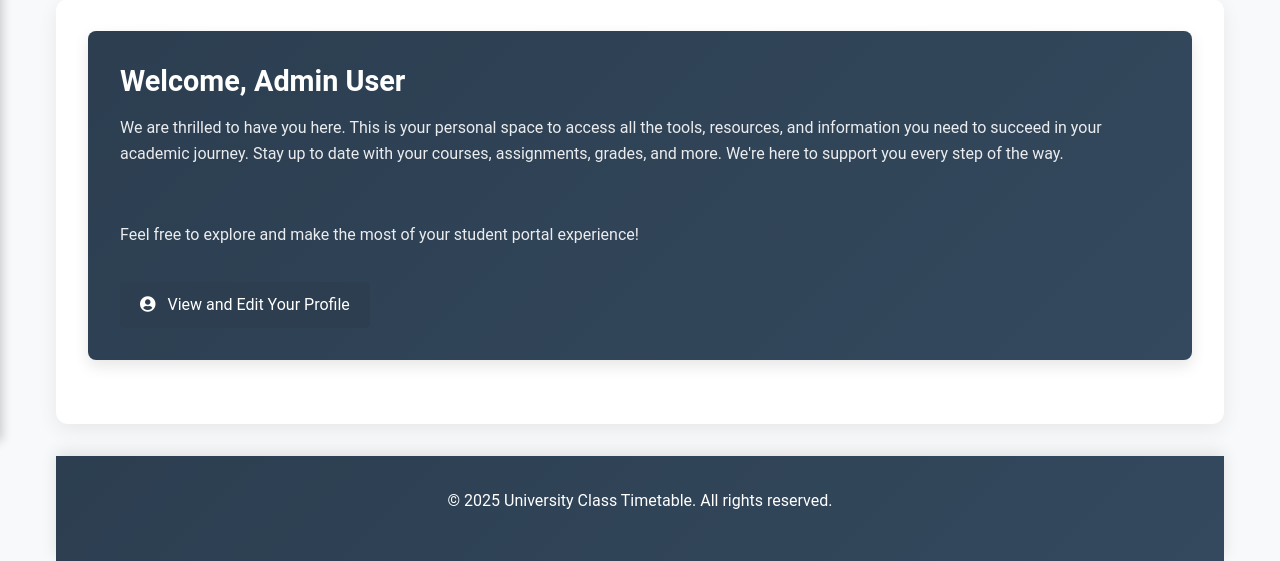
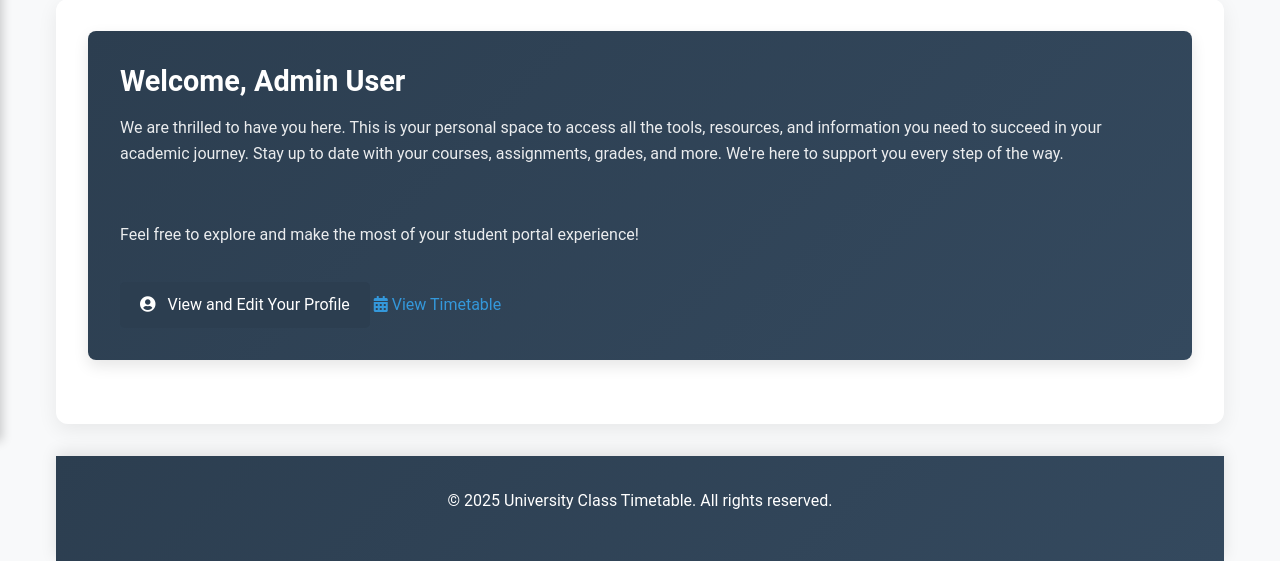
Before and after one commit to farshidfarahtaj/university-class-timetable, a PHP site: page /student_dashboard.php in a window 1280 px wide. Shown: the part 359-920 px from the top of the page. Run offline with PHP 8.4, Linux system fonts and the light colour scheme; a user stored in the database is signed in; data comes from the database, SQL or seed files in the repository; a stand-in replaces the project's code that opens the database connection.

Commit message:
student_dashboard.php

```diff
--- a/student_dashboard.php
+++ b/student_dashboard.php
@@ -53,6 +53,9 @@ include 'LeftSidebar.php';
             <a href="user_profile.php" class="profile-link">
                 <i class="fas fa-user-circle"></i> View and Edit Your Profile
             </a>
+            <a href="view_timetable.php" class="timetable-link" style="display: inline-block; margin-top: 20px;">
+                <i class="fas fa-calendar-alt"></i> View Timetable
+            </a>
         </div>
     </main>
 
```
